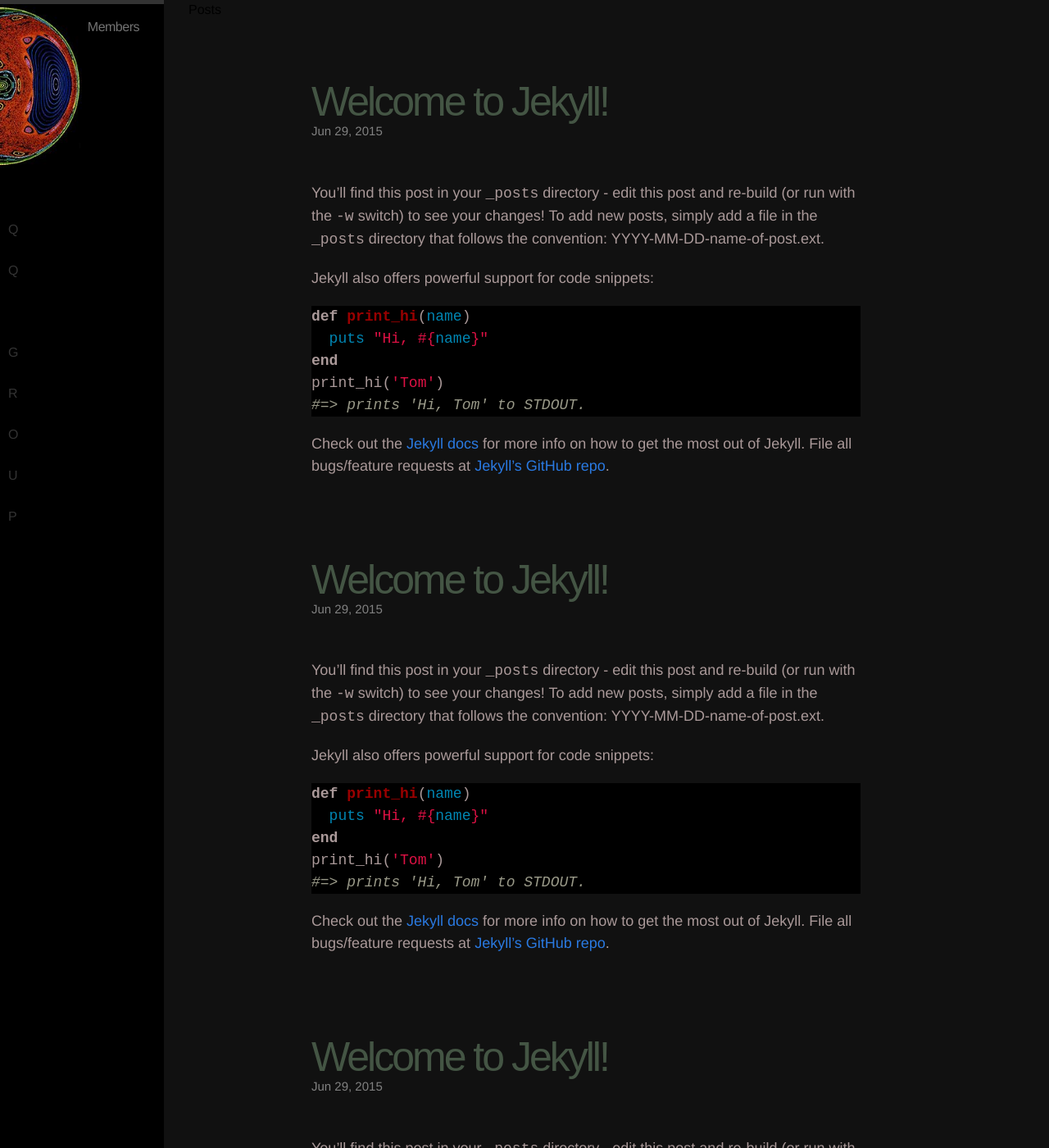
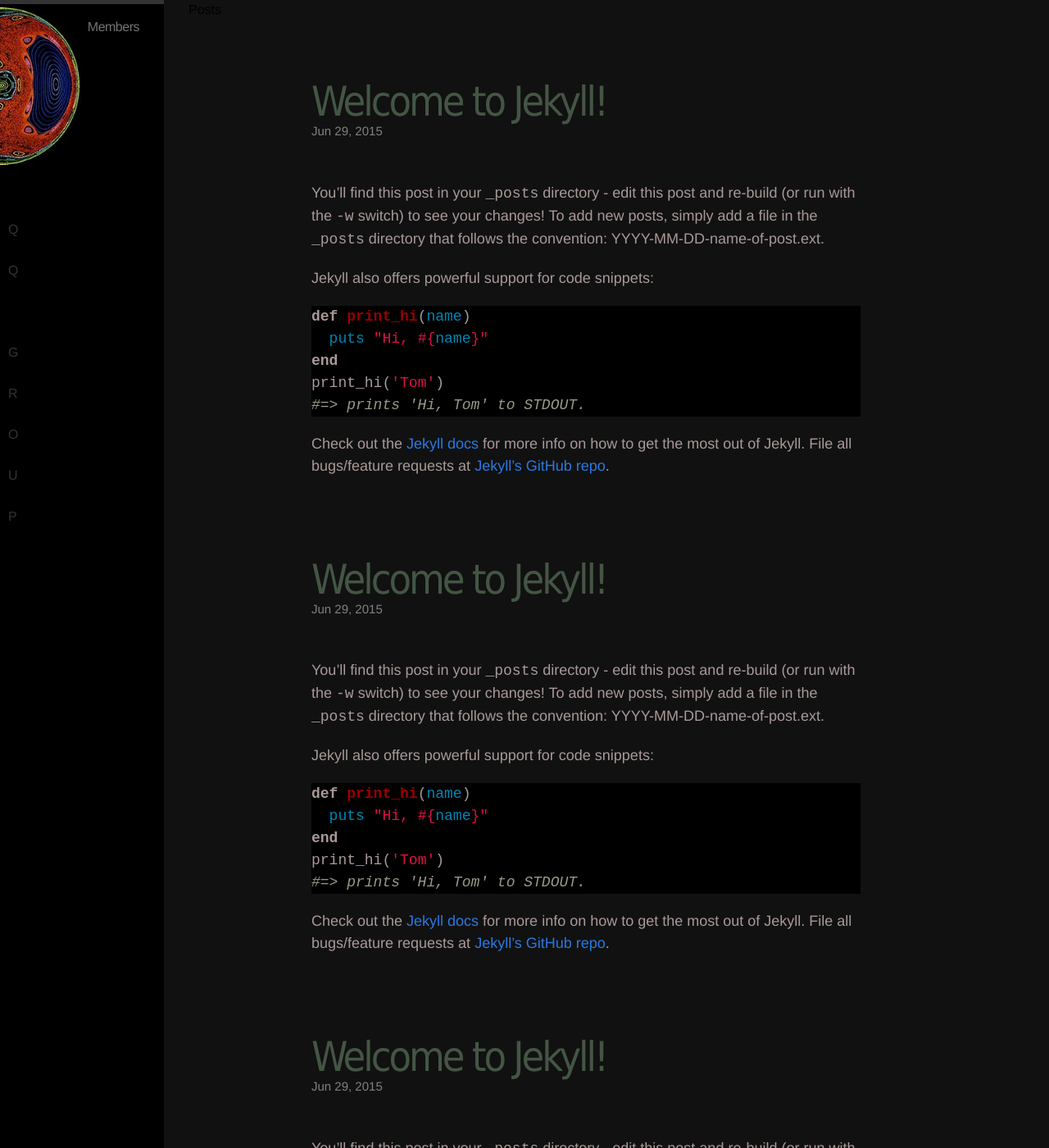
Before and after one commit to mauzybroadway/mauzybroadway.github.io, a Jekyll site: the page built from index.html, in a window 1280 px wide and 1400 px high. Shown: the whole window at 82% size. Built offline with Jekyll 4.4.1, drawn with Linux system fonts in a browser that asks for light colours.

Commit message:
I dont remember what I did

```diff
--- a/css/main.css
+++ b/css/main.css
@@ -252,7 +252,8 @@
     color: #454;
     text-decoration: none;
     font-size: 50px;
-  font-family: Arial, Helvetica, sans-serif;
+    /*font-family: "Arial Black", Gadget, sans-serif;*/
+    font-family: Tahoma, Geneva, sans-serif;
     letter-spacing: -3px;
     line-height: 1;
 }
```
Also changed, not shown: 2 other files. Lines whose indentation alone changed are shown as unchanged.
